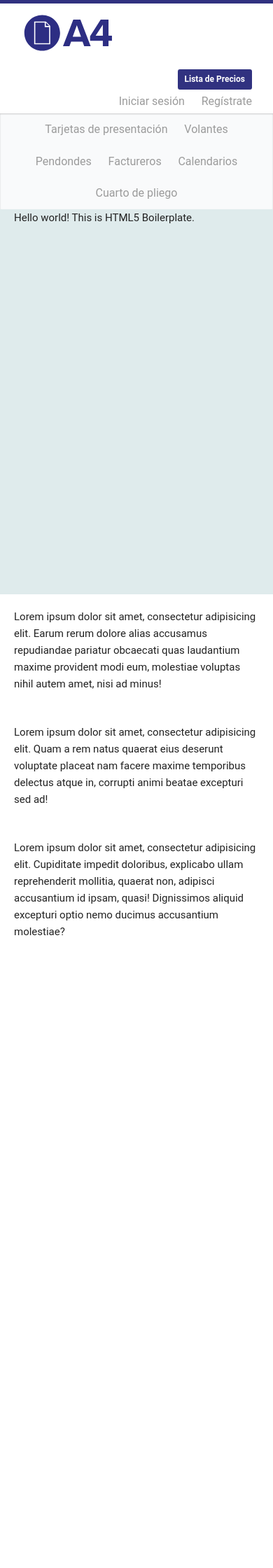
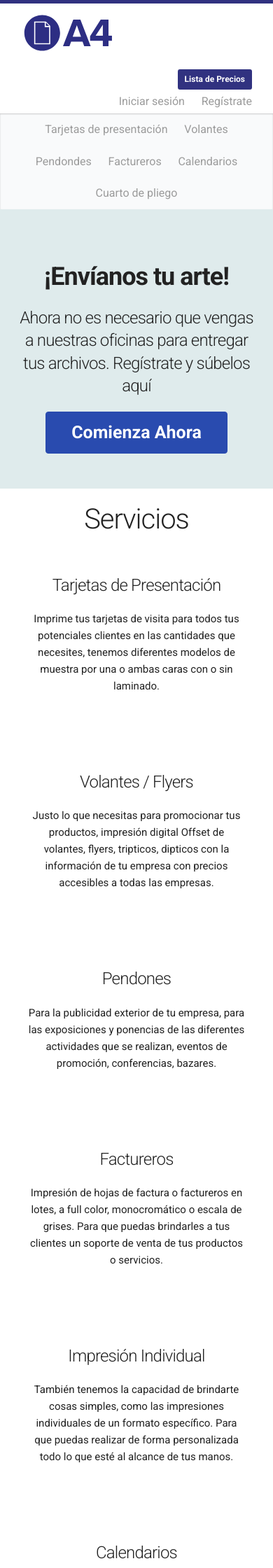
Before and after one commit to edubasabe/A4Website, a PHP site: page / in a window 390 px wide. Shown: the top 2240 px of the page at 70% size. Before the commit the page ends 1336 px from the top, so only its background shows below. Run offline with PHP 8.4, Linux system fonts and the light colour scheme.

Commit message:
Super Avance hasta quienes somos
Gran avance para el index hasta quienes somos

```diff
--- a/css/main.css
+++ b/css/main.css
@@ -189,17 +189,53 @@ ul.menu-productos li a:hover {
 
 
 /* =================================
-        banner
+        Banner
   ================================ */
 
 
 .banner {
   background: #DFEBEC url();
-  min-height: 550px;
+  padding: 5rem 0;
+  min-height: 20%;
+}
+.banner .button-primary {
+display: block;
+font-size: 2.5rem;
+max-width: 260px;
+height: 6rem;
 }
 
+@media (max-width: 550px) {
+  .banner h2 {text-align: center;}
+  .banner h4 {text-align: center;}
+  .banner .button-primary {margin: 0 auto; text-align: center;}
 
+}
 
+/* =================================
+        Servicios
+  ================================ */
+.servicios h1 {text-align: center; margin-bottom: 0; margin-top: 2rem;}
+.box-servicio{
+/*border: 1px solid #ccc;*/
+text-align: center;
+padding: 2rem;
+border-radius: 0 0 .5rem .5rem;
+/*box-shadow: 0 4px 8px 0 rgba(0,0,0,0.2),0 6px 20px 0 rgba(0,0,0,0.2);*/
+margin: 1rem auto;
+}
+
+/* =================================
+        Quienes Somos
+  ================================ */
+  .quienes-somos {
+    padding: 5rem 0;
+    background: #efefef;
+  }
+@media (max-width: 550px) {
+.quienes-somos h3 {text-align: center;}
+.quienes-somos p {text-align: center;}
+}
 /* ==========================================================================
    Helper classes
    ========================================================================== */
--- a/css/modal.css
+++ b/css/modal.css
@@ -5,7 +5,7 @@
     display: none; /* Hidden by default */
     position: fixed; /* Stay in place */
     z-index: 1; /* Sit on top */
-    padding-top: 100px; /* Location of the box */
+    padding-top: 15%; /* Location of the box */
     left: 0;
     top: 0;
     width: 100%; /* Full width */
--- a/index.html
+++ b/index.html
@@ -14,6 +14,7 @@
         <link rel="stylesheet" href="css/main.css">
         <link rel="stylesheet" href="css/skeleton.css">
         <link rel="stylesheet" href="css/modal.css">
+        <link href='https://fonts.googleapis.com/css?family=Roboto:400,300,700' rel='stylesheet' type='text/css'>
         <script src="js/vendor/modernizr-2.8.3.min.js"></script>
     </head>
     <body>
@@ -94,32 +95,84 @@
           <!-- Contenido del Sitio -->
           <section class="banner">
             <div class="container">
-              <div class="row"><p>Hello world! This is HTML5 Boilerplate.</p></div>
+              <div class="row">
+                <div class="five columns"><img src="#" alt=""></div>
+                <div class="seven columns">
+                    <h2><b>¡Envíanos tu arte!</b></h2>
+                    <h4>Ahora no es necesario que vengas a nuestras oficinas para entregar tus archivos. Regístrate y súbelos aquí</h4>
+                    <button class="button-primary"><a href="" >Comienza Ahora</a></button>
+                </div>
+            </div>
             </div>
           </section>
 
           <section class="servicios">
             <div class="container">
               <div class="row">
+                <h1>Servicios</h1>
+              </div>
+              <div class="row">
                 <div class="four columns">
-                  <div class="img"></div>
-                  <h4></h4>
-                  <p>Lorem ipsum dolor sit amet, consectetur adipisicing elit. Earum rerum dolore alias accusamus repudiandae pariatur obcaecati quas laudantium maxime provident modi eum, molestiae voluptas nihil autem amet, nisi ad minus!</p>
+                  <div class="box-servicio">
+                    <img src="" alt="">
+                    <h4>Tarjetas de Presentación</h4>
+                    <p>Imprime tus tarjetas de visita para todos tus potenciales clientes en las cantidades que necesites, tenemos diferentes modelos de muestra por una o ambas caras con o sin laminado.</p>
+                  </div>
                 </div>
                 <div class="four columns">
-                  <div class="img"></div>
-                  <h4></h4>
-                  <p>Lorem ipsum dolor sit amet, consectetur adipisicing elit. Quam a rem natus quaerat eius deserunt voluptate placeat nam facere maxime temporibus delectus atque in, corrupti animi beatae excepturi sed ad!</p>
+                  <div class="box-servicio">
+                    <img src="" alt="">
+                    <h4>Volantes / Flyers</h4>
+                    <p>Justo lo que necesitas para promocionar tus productos, impresión digital Offset de volantes, flyers, tripticos, dipticos con la información de tu empresa con precios accesibles a todas las empresas.</p>
+                  </div>
                 </div>
                 <div class="four columns">
-                  <div class="img"></div>
-                  <h4></h4>
-                  <p>Lorem ipsum dolor sit amet, consectetur adipisicing elit. Cupiditate impedit doloribus, explicabo ullam reprehenderit mollitia, quaerat non, adipisci accusantium id ipsam, quasi! Dignissimos aliquid excepturi optio nemo ducimus accusantium molestiae?</p>
+                  <div class="box-servicio">
+                    <img src="" alt="">
+                    <h4>Pendones</h4>
+                    <p>Para la publicidad exterior de tu empresa, para las exposiciones y ponencias de las diferentes actividades que se realizan, eventos de promoción, conferencias, bazares.</p>
+                  </div>
                 </div>
+              </div>
+              <!-- Servicios 2da Fila -->
+              <div class="row">
+                <div class="four columns">
+                  <div class="box-servicio">
+                    <img src="" alt="">
+                    <h4>Factureros</h4>
+                    <p>Impresión de hojas de factura o factureros en lotes, a full color, monocromático o escala de grises. Para que puedas brindarles a tus clientes un soporte de venta de tus productos o servicios.</p>
+                  </div>
+                </div>
+                <div class="four columns">
+                  <div class="box-servicio">
+                    <img src="" alt="">
+                    <h4>Impresión Individual</h4>
+                    <p>También tenemos la capacidad de brindarte cosas simples, como las impresiones individuales de un formato específico. Para que puedas realizar de forma personalizada todo lo que esté al alcance de tus manos.</p>
+                  </div>
+                </div>
+                <div class="four columns">
+                  <div class="box-servicio">
+                    <img src="" alt="">
+                    <h4>Calendarios</h4>
+                    <p>Traemos para ti modelos impactantes de calendarios o almanaques que imprimimos con la mejor calidad digital Offset en tiempos record, y con acabados finales de laminado mate o brillante para que perduren en el tiempo.</p>
+                  </div>
+                </div>
+              </div><!-- Fin de 2da fila -->
+           </div> <!-- Fin de container -->
+          </section>
+
+          <section class="quienes-somos">
+            <div class="container">
+              <div class="row">
+                <six class="columns"><img src="" alt="quienes-somos" /></six>
+                <six class="columns">
+                  <h3>Quiénes somos</h3>
+                  <p>Somos un equipo de profesionales con más de 30 años de experiencia en la industria gráfica, que tiene como principal objetivo producir impresos de calidad. Hacemos hincapié en la calidad de nuestros trabajos, teniendo como principal objetivo la atención personalizada para satisfacción de nuestros clientes.</p>
+                  <p>Imprimimos tanto para ambientes de exteriores como interiores y la resolución de nuestros equipos le brindará una calidad óptima de impresión. Si su necesidad es impactar visualmente a los consumidores, el gran formato es la solución. En A4 contamos con equipos de gran formato donde podrá imprimir pendones, afiches, banners, fotos a gran tamaño.</p>
+                </six>
               </div>
             </div>
           </section>
-
 
 
         <script src="https://code.jquery.com/jquery-1.12.0.min.js"></script>
```
